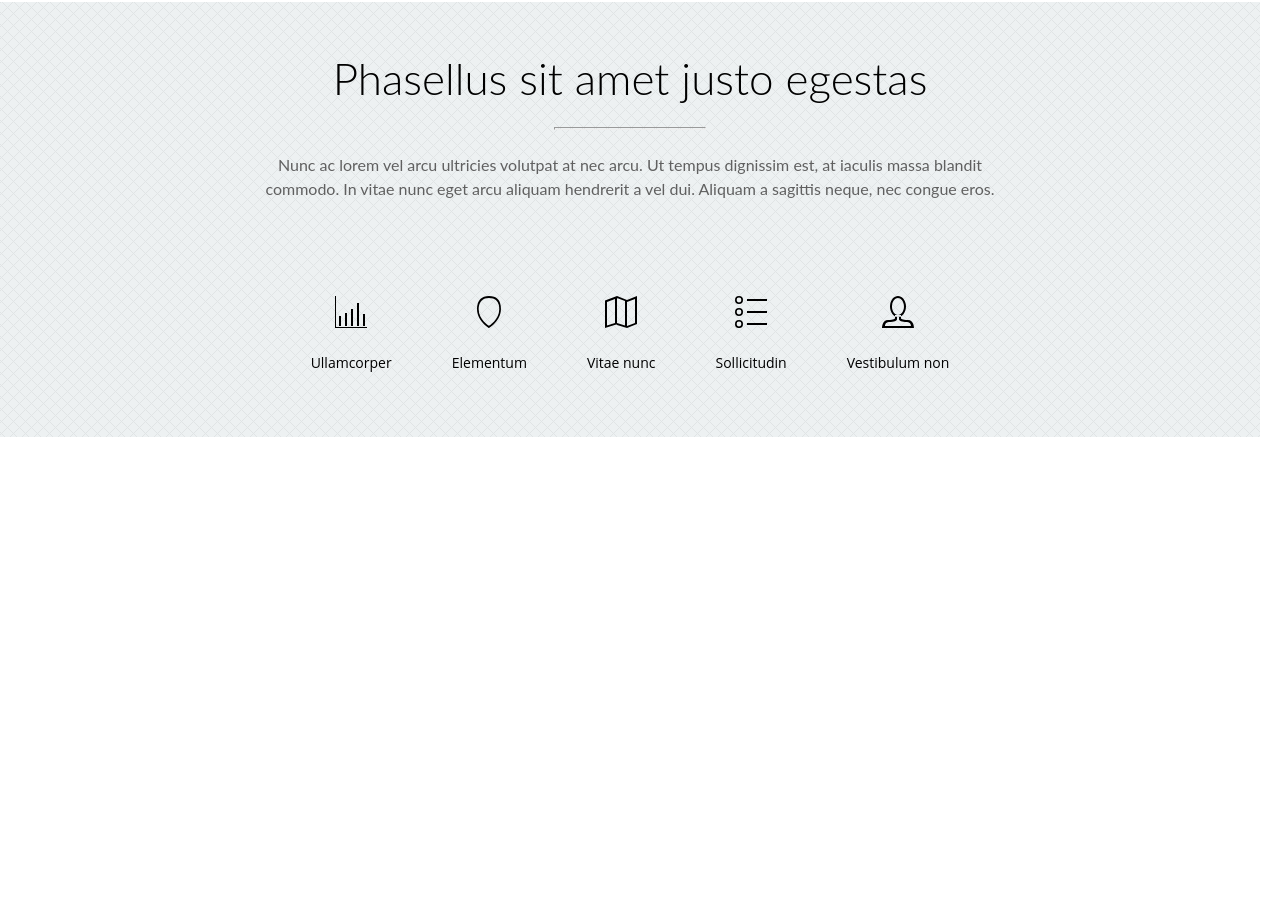
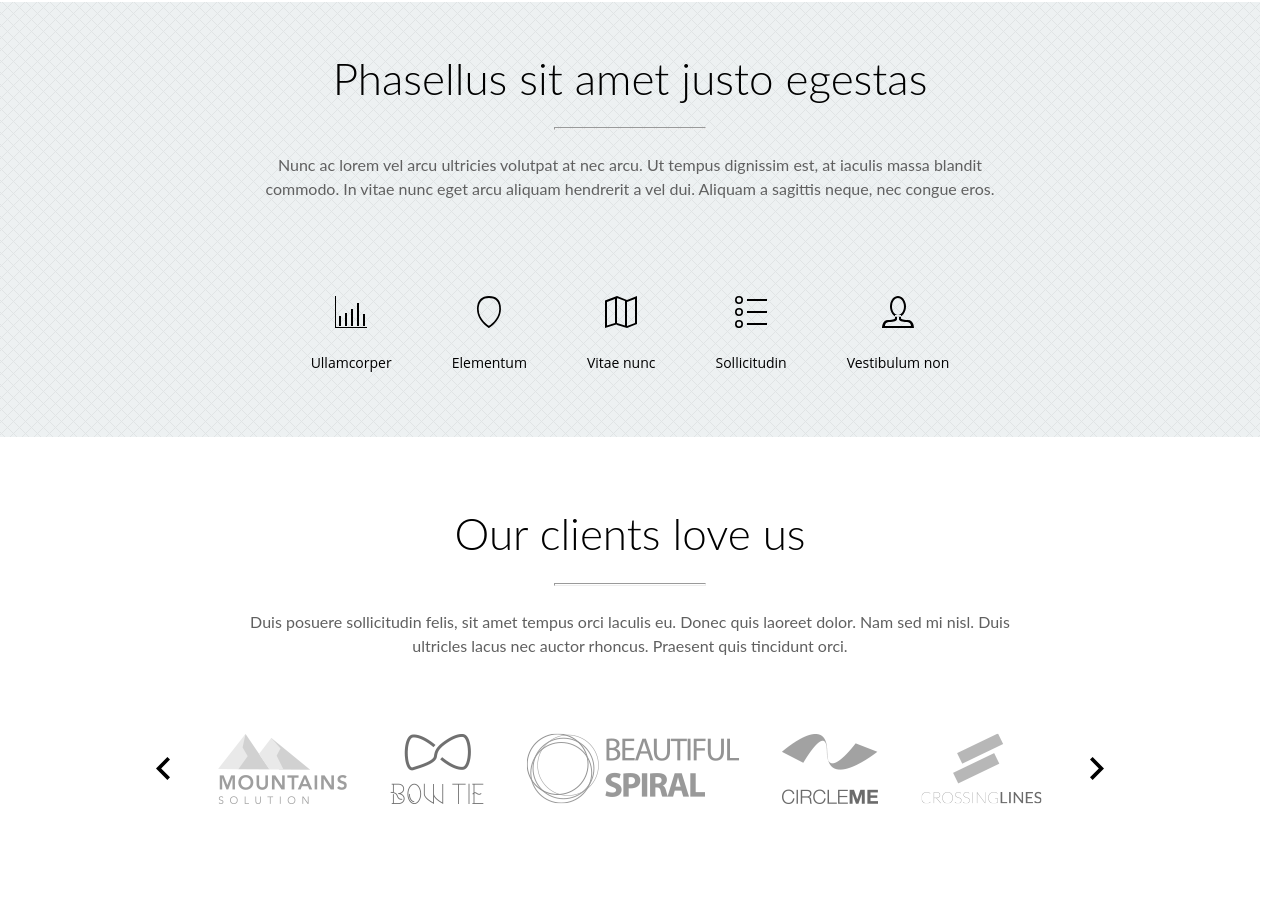
Before and after one commit to Kefir103/wds_pixelperfect, a React app: page / in a window 1280 px wide. Shown: the part 713-1615 px from the top of the page. Before the commit the page ends 1150 px from the top, so only its background shows below. Built offline with nearby package versions, Linux system fonts and the light colour scheme.

Commit message:
Added Content Clients

```diff
--- /dev/null
+++ b/src/client/homepage/Content_Clients.js
@@ -0,0 +1,63 @@
+import React from 'react';
+import LogoBeautifulSpiral from '../../../public/images/logos/Logo_BeautifulSpiral.png';
+import LogoBowTie from '../../../public/images/logos/Logo_BowTie.png';
+import LogoCircleMe from '../../../public/images/logos/Logo_CircleMe.png';
+import LogoCrossingLines from '../../../public/images/logos/Logo_CrossingLines.png';
+import LogoMountainsSolution from '../../../public/images/logos/Logo_MountainsSolution.png';
+
+export const Content_Clients = () => {
+    return (
+        <div className={'content__clients'}>
+            <div className={'content__text-wrapper_marginTop70'}>
+                <p className={'content__text-heading'}>Our clients love us</p>
+                <hr />
+                <p className={'content__text-desc'}>
+                    Duis posuere sollicitudin felis, sit amet tempus orci laculis eu. Donec quis
+                    laoreet dolor. Nam sed mi nisl. Duis ultricles lacus nec auctor rhoncus.
+                    Praesent quis tincidunt orci.
+                </p>
+            </div>
+            <div className={'clients__logos-wrapper'}>
+                <button className={'clients__arrow'}>
+                    <svg
+                        xmlns='http://www.w3.org/2000/svg'
+                        width='14'
+                        height='22.94'
+                        viewBox='0 0 14 22.94'>
+                        <path
+                            d='M161.394,1494.95L150,1483.47l11.4-11.47,2.607,2.59-8.825,8.88,8.825,8.89Z'
+                            transform='translate(-150 -1472)'
+                        />
+                    </svg>
+                </button>
+                <a href={'#'}>
+                    <img src={LogoMountainsSolution} alt={'Mountains Solution Logo'} />
+                </a>
+                <a href={'#'}>
+                    <img src={LogoBowTie} alt={'Bow Tie Logo'} />
+                </a>
+                <a href={'#'}>
+                    <img src={LogoBeautifulSpiral} alt={'Beautiful Spiral Logo'} />
+                </a>
+                <a href={'#'}>
+                    <img src={LogoCircleMe} alt={'Circle Me Logo'} />
+                </a>
+                <a href={'#'}>
+                    <img src={LogoCrossingLines} alt={'Crossing Lines Logo'} />
+                </a>
+                <button className={'clients__arrow'}>
+                    <svg
+                        xmlns='http://www.w3.org/2000/svg'
+                        width='14'
+                        height='22.94'
+                        viewBox='0 0 14 22.94'>
+                        <path
+                            d='M1097.61,1494.95l11.39-11.48L1097.61,1472l-2.61,2.59,8.82,8.88-8.82,8.89Z'
+                            transform='translate(-1095 -1472)'
+                        />
+                    </svg>
+                </button>
+            </div>
+        </div>
+    );
+};
--- a/src/client/homepage/Content_InfoBox.js
+++ b/src/client/homepage/Content_InfoBox.js
@@ -2,8 +2,8 @@ import React from 'react';
 
 export const Content_InfoBox = () => {
     return (
-        <div className={'content info-box'}>
-            <div className={'content__text-wrapper'}>
+        <div className={'content__info-box'}>
+            <div className={'content__text-wrapper_marginTop50'}>
                 <p className={'content__text-heading'}>Phasellus sit amet justo egestas</p>
                 <hr/>
                 <p className={'content__text-desc'}>
--- a/src/client/homepage/HomePage.js
+++ b/src/client/homepage/HomePage.js
@@ -2,6 +2,7 @@ import React from 'react';
 import { Banner } from './Banner';
 import { NavBar } from './NavBar';
 import { Content_InfoBox } from './Content_InfoBox';
+import {Content_Clients} from "./Content_Clients";
 
 export const HomePage = () => {
     return (
@@ -9,6 +10,7 @@ export const HomePage = () => {
             <Banner />
             <NavBar />
             <Content_InfoBox />
+            <Content_Clients />
         </div>
     );
 };
--- /dev/null
+++ b/src/client/styles/homepage/_contentClients.scss
@@ -0,0 +1,47 @@
+.content__clients {
+    display: flex;
+    flex-direction: column;
+    align-items: center;
+    height: 465px;
+    background-color: white;
+    padding: 0 150px;
+}
+
+.content__text-wrapper_marginTop70 {
+    display: flex;
+    flex-direction: column;
+    align-items: center;
+    justify-content: space-between;
+    width: 775px;
+    height: 165px;
+    margin-top: 70px;
+
+    hr {
+        width: 150px;
+        height: 1px;
+        color: #a5a8a9;
+    }
+}
+
+.clients__logos-wrapper {
+    display: flex;
+    flex-direction: row;
+    align-items: center;
+    justify-content: space-between;
+    width: 100%;
+    margin: 75px 0 95px;
+
+    .clients__arrow {
+        background: none;
+        border: none;
+        outline: none;
+        cursor: pointer;
+        svg {
+            fill: black;
+            transition: all .2s linear;
+            &:hover {
+                fill: #2980b9;
+            }
+        }
+    }
+}
--- a/src/client/styles/styles.scss
+++ b/src/client/styles/styles.scss
@@ -1,6 +1,7 @@
 @import './homepage/banner';
 @import './homepage/navbar';
 @import './homepage/contentInfoBox';
+@import './homepage/contentClients';
 
 body {
     width: 1260px;
```
Also changed, not shown: src/client/styles/homepage/_contentInfoBox.scss (+8 -14 lines), public/images/logos/Logo_BeautifulSpiral.png (added), public/images/logos/Logo_BowTie.png (added), public/images/logos/Logo_CircleMe.png (added), public/images/logos/Logo_CrossingLines.png (added), public/images/logos/Logo_MountainsSolution.png (added), public/styles.css.
